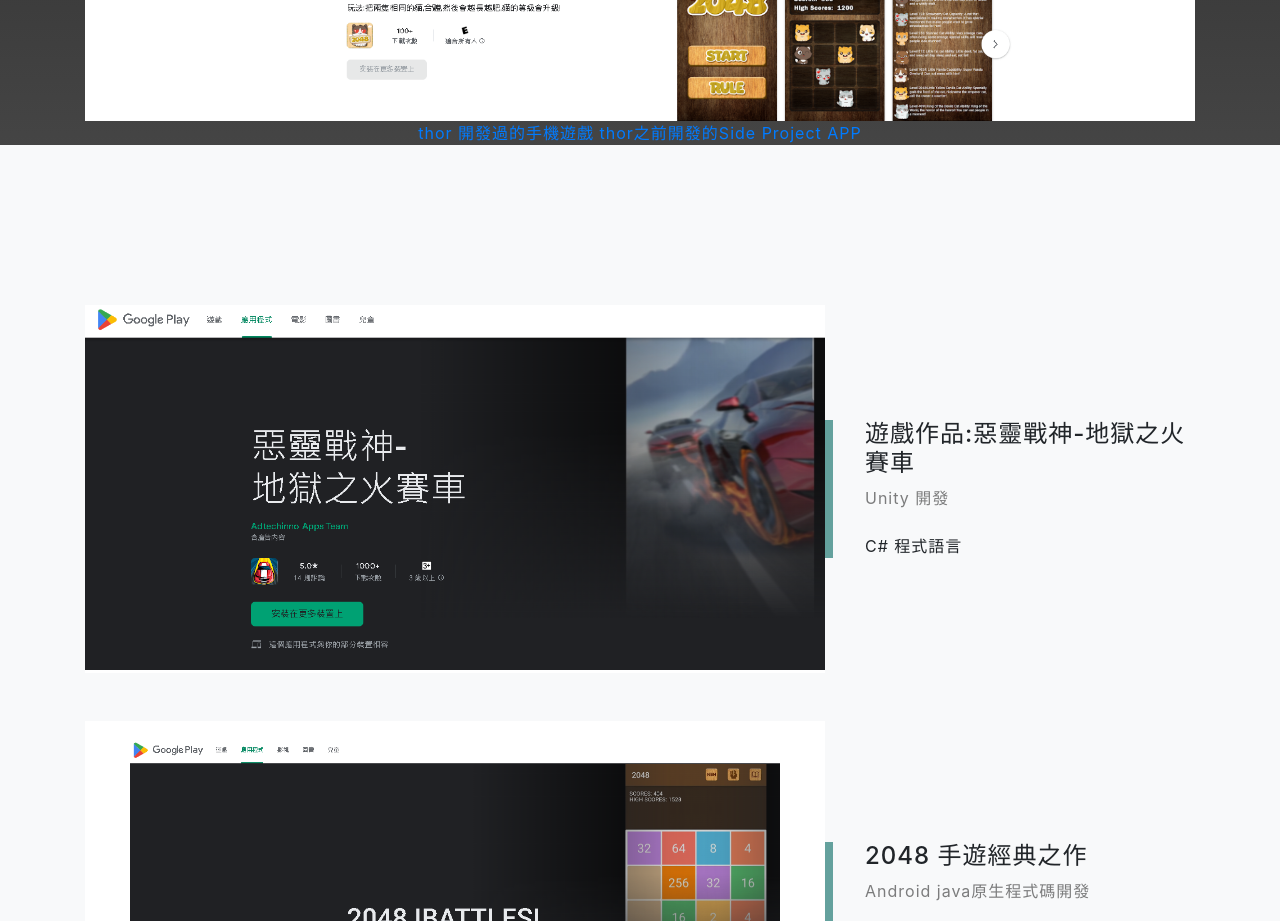
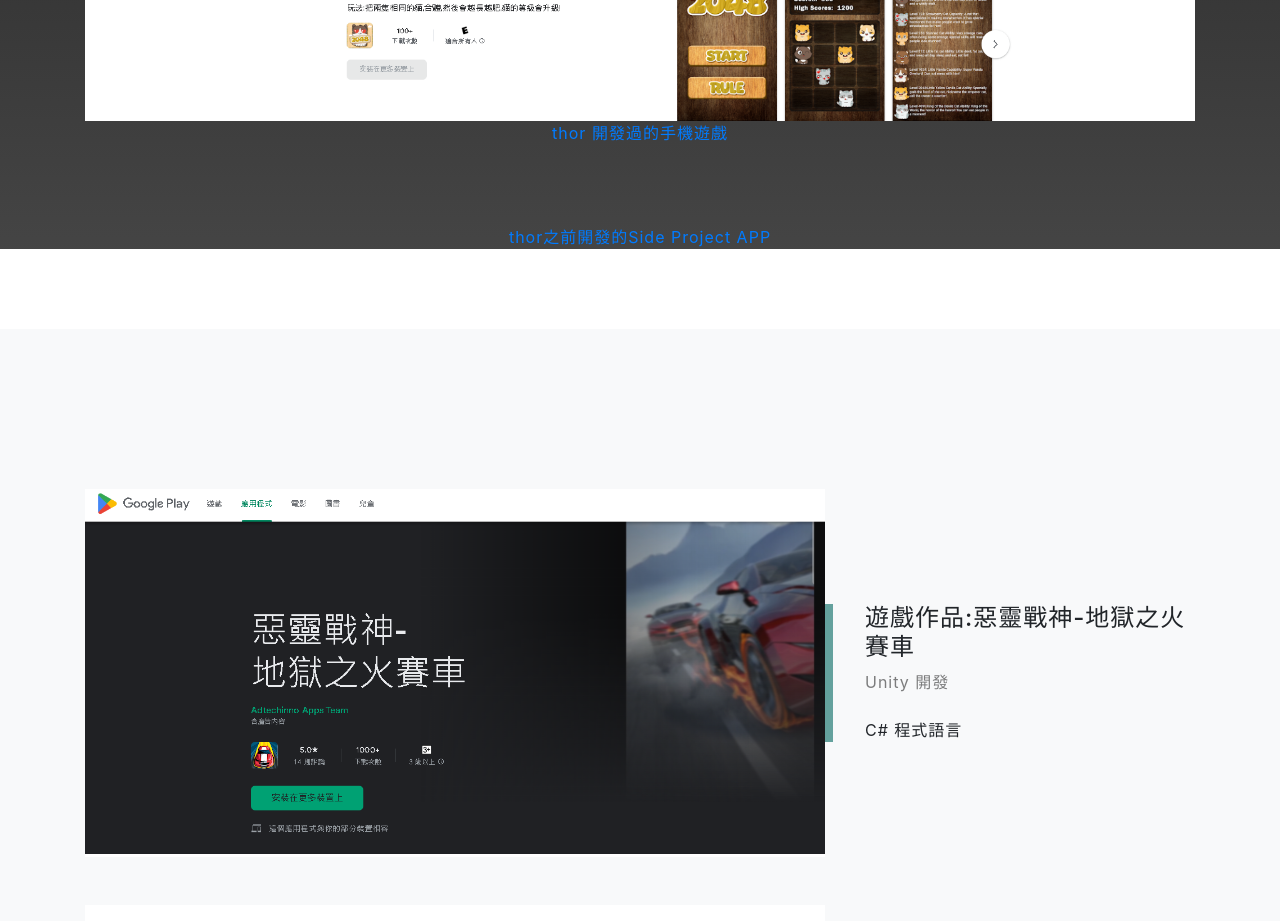
Before and after one commit to scott93723/resume2, a website with bundled scripts: page index.html in a window 1280 px wide. Shown: the part 2380-3301 px from the top of the page. Built offline with nearby package versions, Linux system fonts and the light colour scheme.

Commit message:
Update index.html

```diff
--- a/index.html
+++ b/index.html
@@ -141,8 +141,8 @@
       </div>
       <img src="img/gamemain.png" class="img-fluid" alt="">
 
-	    <a href="https://play.google.com/store/apps/details?id=com.adtechinno.race">thor 開發過的手機遊戲</a>
-	     <a href="https://play.google.com/store/apps/developer?id=God+Corporation">thor之前開發的Side Project APP</a>
+	 <p>   <a href="https://play.google.com/store/apps/details?id=com.adtechinno.race">thor 開發過的手機遊戲</a> </p>
+	 <p>   <a href="https://play.google.com/store/apps/developer?id=God+Corporation">thor之前開發的Side Project APP</a>  </p>
     </div>
   </section>
 
```
